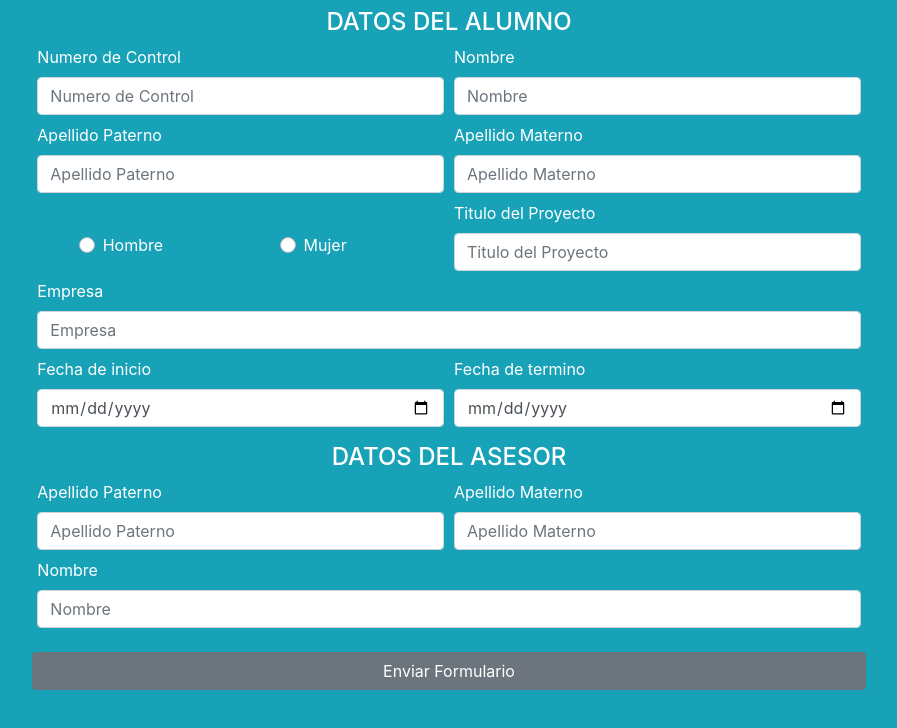
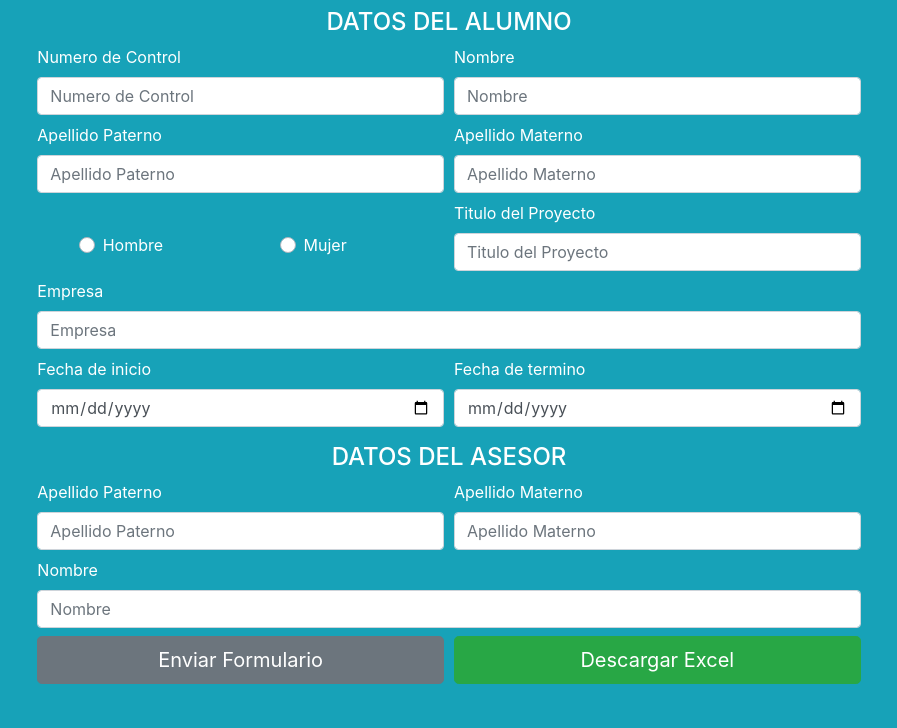
Before and after one commit to VictorAndaya/Practica2-LyAII, a plain HTML site: page index.html in a window 1280 px wide. Shown: the whole page, without its empty margins (191-1088 px from the left). Drawn offline with nearby package versions, Linux system fonts and the light colour scheme.

Commit message:
Boton de excel

```diff
--- a/index.html
+++ b/index.html
@@ -16,11 +16,14 @@
 
 <body class="container col-md-8 bg-info">
     <h4 class="text-center mb-2 mt-2">DATOS DEL ALUMNO</h4>
-    <form action="https://docs.google.com/forms/u/0/d/e/1FAIpQLSeZcpg9oXHPRbd3tXVcRdXzxa6xO-Gzfu-eXLzLcnxjvReQKw/formResponse" method="POST">
+    <form
+        action="https://docs.google.com/forms/u/0/d/e/1FAIpQLSeZcpg9oXHPRbd3tXVcRdXzxa6xO-Gzfu-eXLzLcnxjvReQKw/formResponse"
+        method="POST">
         <div class="form-row">
             <div class="col-md-6 mb-2">
                 <label>Numero de Control</label>
-                <input type="text" class="form-control datos" id="NC" name="entry.698093619" placeholder="Numero de Control">
+                <input type="text" class="form-control datos" id="NC" name="entry.698093619"
+                    placeholder="Numero de Control">
             </div>
             <div class="col-md-6 mb-2">
                 <label>Nombre</label>
@@ -37,11 +40,13 @@
 
             <div class="col-md-6 mt-4 text-center pt-2">
                 <div class="custom-control custom-radio custom-control-inline rad">
-                    <input type="radio" id="customRadioInline1" name="entry.2006579720" value="Hombre" class="custom-control-input ">
+                    <input type="radio" id="customRadioInline1" name="entry.2006579720" value="Hombre"
+                        class="custom-control-input ">
                     <label class="custom-control-label" for="customRadioInline1">Hombre</label>
                 </div>
                 <div class="custom-control custom-radio custom-control-inline rad2">
-                    <input type="radio" id="customRadioInline2" name="entry.2006579720" value="Mujer" class="custom-control-input">
+                    <input type="radio" id="customRadioInline2" name="entry.2006579720" value="Mujer"
+                        class="custom-control-input">
                     <label class="custom-control-label" for="customRadioInline2">Mujer</label>
                 </div>
             </div>
@@ -80,17 +85,22 @@
                 <label>Nombre</label>
                 <input type="text" class="form-control" name="entry.1930646295" placeholder="Nombre">
             </div>
-            <button type="submit" id="button-a" onclick="Redirigir();" class="btn btn-secondary mt-3 mb-5 btn-block">Enviar
-                Formulario</button>
-
+            <div class="col-md-6">
+                <button type="submit" id="button-a" class="btn btn-secondary btn-lg btn-block">Enviar
+                    Formulario</button>
+            </div>
+            <div class="col-md-6">
+                <button type="button" class="btn btn-success btn-lg btn-block">Descargar Excel</button>
+            </div>
         </div>
     </form>
 </body>
 <script lang="javascript" src="js/main.js"></script>
 <script>
-    function Redirigir(){
-        window.location="https://victorandaya.github.io/Practica2-LyAII/";
+    function Redirigir() {
+        window.location = "https://victorandaya.github.io/Practica2-LyAII/";
     }
 
 </script>
+
 </html>
```
